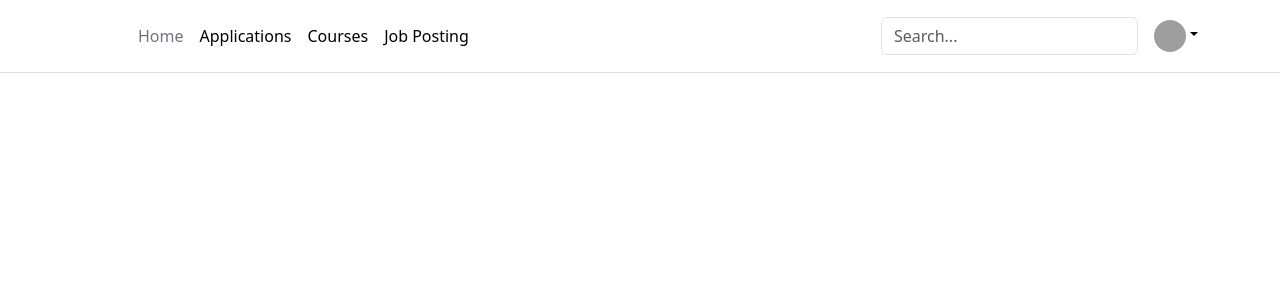
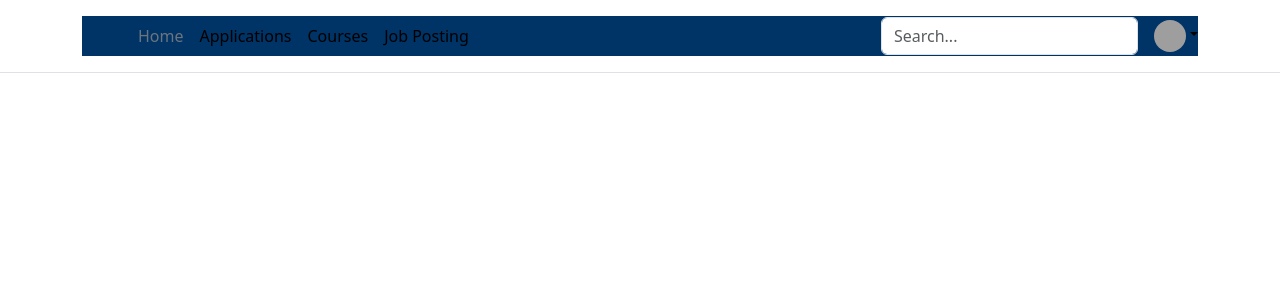
Before and after one commit to emckappa/Group7-CEN5035, a React (Vite) app: page / in a window 1280 px wide. Shown: the top 300 px of the page. Built offline with nearby package versions, Linux system fonts and the light colour scheme; grey boxes are pictures that could not be loaded.

Commit message:
Added css and fau color txt file

```diff
--- a/src/components/header.jsx
+++ b/src/components/header.jsx
@@ -4,7 +4,7 @@ const header = () => {
   return (
         <header className="p-3 mb-3 border-bottom">
     <div className="container">
-    <div className="d-flex flex-wrap align-items-center justify-content-center justify-content-lg-start">
+    <div className="d-flex flex-wrap align-items-center justify-content-center justify-content-lg-start main-background-color white-text">
         <a href="/" className="d-flex align-items-center mb-2 mb-lg-0 link-body-emphasis text-decoration-none">
         <svg className="bi me-2" width="40" height="32" role="img" aria-label="Bootstrap"><use xlink:href="#bootstrap"/></svg>
         </a>
--- a/src/index.css
+++ b/src/index.css
@@ -0,0 +1,14 @@
+.main-background-color {
+	background-color: #003366;
+}
+.white-text {
+	text-color: #FFF;
+}
+header.main-background-color a {
+    color: #fff !important;
+    text-decoration: none; /* Optional: Removes underline from links */
+}
+
+header.main-background-color a:hover {
+    color: #CCCCCC !important; /* Optional: Slightly lighter color on hover for contrast */
+}
```
Also changed, not shown: FAU-colors.txt (added), public/owlhead-logo.png (added).
